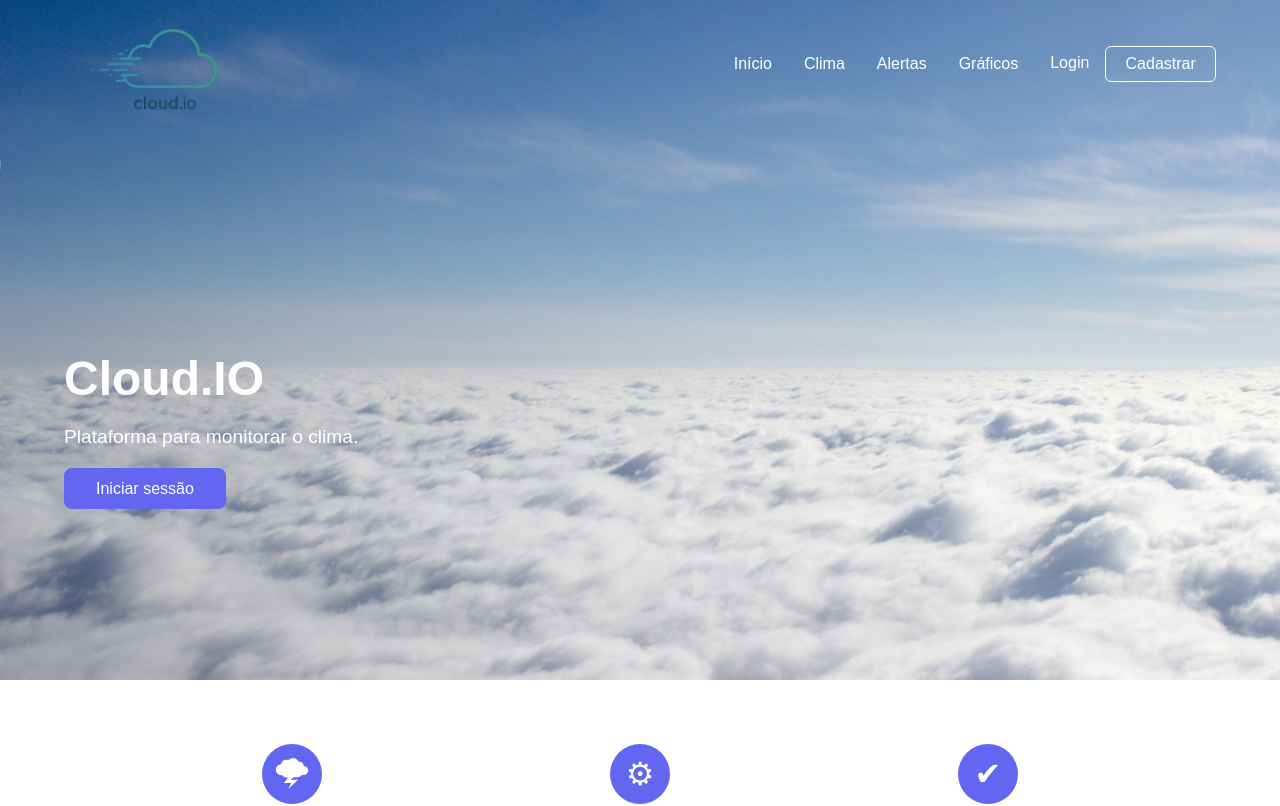
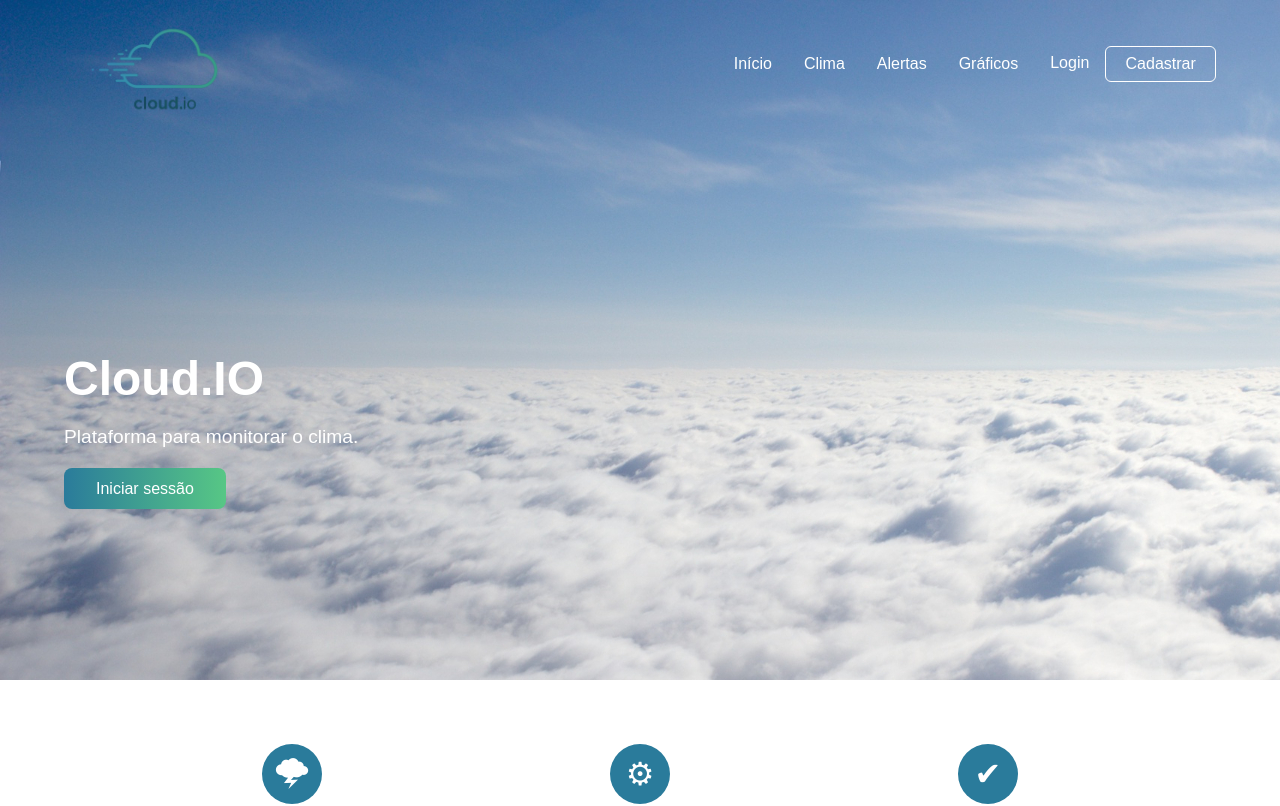
Before and after one commit to AndreHVentura/Cloud.io, a React (Create React App) app in the folder front/: page / in a window 1280 px wide. Shown: the top 806 px of the page. Built offline with nearby package versions, Linux system fonts and the light colour scheme.

Commit message:
Dropdown/Botão/Cores

```diff
--- a/front/src/components/perfil/NavbarPI.tsx
+++ b/front/src/components/perfil/NavbarPI.tsx
@@ -53,7 +53,7 @@ const PagISNavLink = styled(NavLink)`
   transition: 0.3s;
 
   &:hover {
-    color: #8b5cf6;
+    color: #57C785;
   }
 `;
 
@@ -73,7 +73,7 @@ const BotaoLogin = styled(NavLink)`
   transition: 0.3s;
 
   &:hover {
-    color: #8b5cf6;
+    color: #57C785;
   }
 `;
 
@@ -90,6 +90,6 @@ const BotaoCadastro = styled(NavLink)`
 
   &:hover {
     background: white;
-    color: #0e0e1a;
+    color: #57C785;
   }
 `;
--- a/front/src/components/perfil/Notificacao.tsx
+++ b/front/src/components/perfil/Notificacao.tsx
@@ -8,8 +8,17 @@ export default function Notificacao() {
   const dropdownRef = useRef(null);
 
   useEffect(() => {
+    function clickOutside(event) {
+      if (isOpen && dropdownRef.current && !dropdownRef.current.contains(event.target)) {
+        setIsOpen(false);
+      }
+    }
 
-  });
+    window.addEventListener("mousedown", clickOutside);
+    return () => {
+      document.removeEventListener("mousedown", clickOutside);
+    }
+  }, [isOpen, dropdownRef]);
 
   return (
     <>
--- a/front/src/pages/Login.tsx
+++ b/front/src/pages/Login.tsx
@@ -18,15 +18,7 @@ const Login: React.FC = () => {
   const [email, setEmail] = useState<string>('');
   const [senha, setSenha] = useState<string>('');
   const [currentImageIndex, setCurrentImageIndex] = useState<number>(0);
-  const [pwdVisible, setPwdVisible] = useState("password");
-
-  const changeVisibility = () => {
-    if(pwdVisible === "password") {
-      setPwdVisible("text");
-    } else {
-      setPwdVisible("password");
-    }
-  }
+  const [pwdVisible, setPwdVisible] = useState(true);
 
   const handleLogin = async (e: React.FormEvent) => {
     e.preventDefault();
@@ -72,9 +64,9 @@ const Login: React.FC = () => {
 
             <InputLabel htmlFor="senha">Senha</InputLabel>
             <InputLabelWrapper>
-              <InputField type={pwdVisible} id="senha" placeholder="Insira sua senha" value={senha} onChange={(e) => setSenha(e.target.value)} required />
-              <PasswordVisibilityBtn type="button" onClick={changeVisibility}>
-                <IonIcon icon={Icons.eyeOutline} />
+              <InputField type={pwdVisible?"password":"text"} id="senha" placeholder="Insira sua senha" value={senha} onChange={(e) => setSenha(e.target.value)} required />
+              <PasswordVisibilityBtn type="button" onClick={() => setPwdVisible(prevState => !prevState)}>
+                <IonIcon icon={pwdVisible?Icons.eyeOutline:Icons.eyeOffOutline} />
               </PasswordVisibilityBtn>
             </InputLabelWrapper>
 
--- a/front/src/pages/Pagina_Inicial.tsx
+++ b/front/src/pages/Pagina_Inicial.tsx
@@ -78,7 +78,18 @@ const Subtitle = styled.p`
 `;
 
 const BotaoIniciarSessao = styled(NavLink)`
-  background: #6366f1;
+  @property --myColor1 {
+    syntax: '<color>';
+    initial-value: #2A7B9B;
+    inherits: false;
+  }
+
+  @property --myColor2 {
+    syntax: '<color>';
+    initial-value: #57C785;
+    inherits: false;
+  }
+
   color: white;
   padding: 0.75rem 2rem;
   border: none;
@@ -86,9 +97,12 @@ const BotaoIniciarSessao = styled(NavLink)`
   font-size: 1rem;
   cursor: pointer;
   text-decoration: none;
+  background: linear-gradient(90deg, var(--myColor1), var(--myColor2));
+  transition: --myColor1 500ms, --myColor2 500ms;
 
   &:hover {
-    background: #4f46e5;
+    --myColor1: #57C785;
+    --myColor2: #EDDD53;
   }
 `;
 
@@ -107,7 +121,7 @@ const FeatureCard = styled.div`
 `;
 
 const FeatureIcon = styled.div`
-  background: #6366f1;
+  background: #2A7B9B;
   width: 60px;
   height: 60px;
   margin: 0 auto 1rem auto;
```
